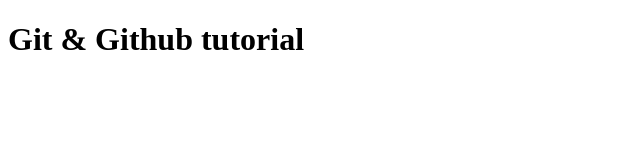
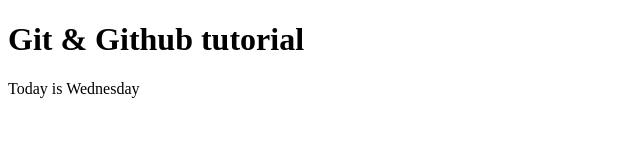
Before and after one commit to Osorachukwu/arialGitTutorial, a plain HTML site: page index.html in a window 1280 px wide. Shown: the whole page, without its empty margins (0-640 px from the left). Drawn offline with Linux system fonts and the light colour scheme.

Commit message:
second commit

```diff
--- a/index.html
+++ b/index.html
@@ -7,6 +7,7 @@
 </head>
 <body>
     <h1>Git & Github tutorial</h1>
+    <p>Today is Wednesday</p>
 
 </body>
 </html>
--- a/style.css
+++ b/style.css
@@ -0,0 +1,5 @@
+* {
+    padding: 0;
+    margin: 0;
+    box-sizing: border-box;
+}
```
